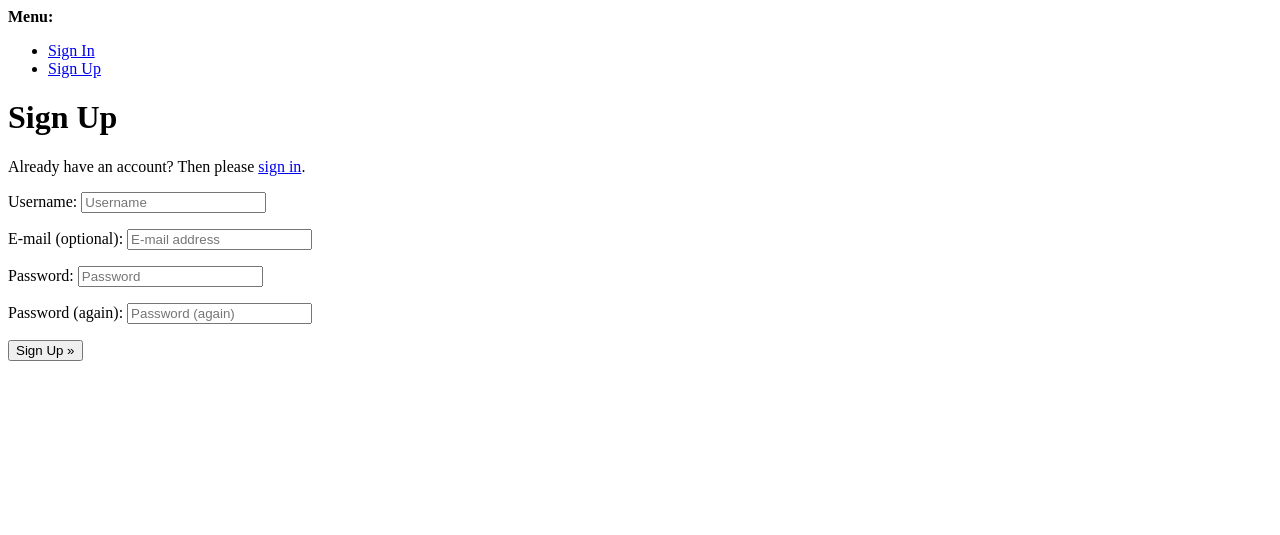
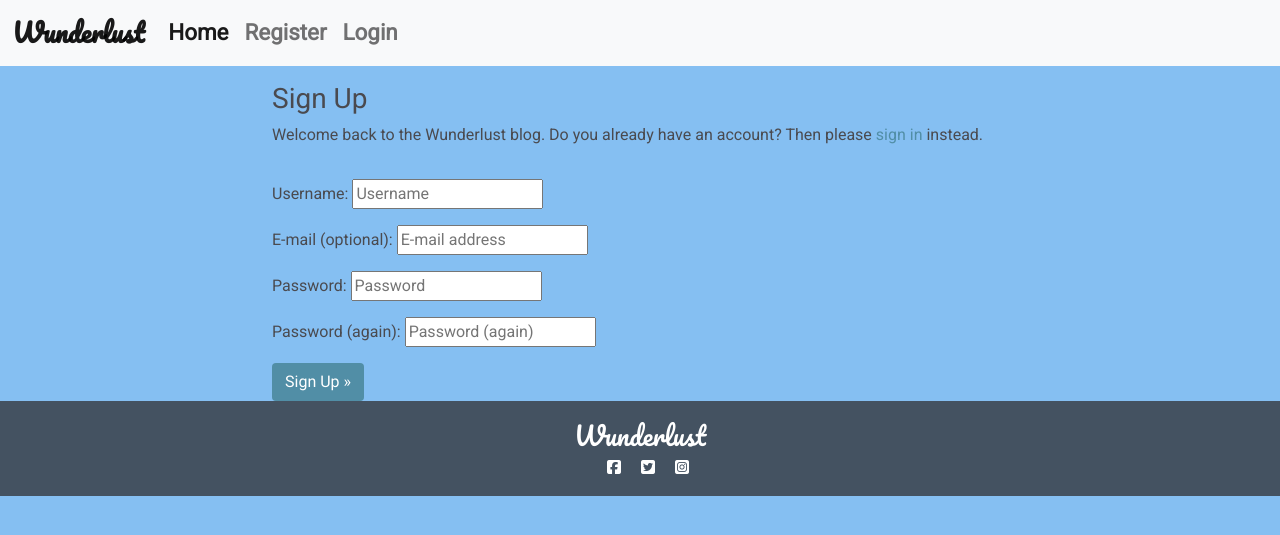
Before and after one commit to Lucy-Glanville-Brown/travel-blog, a Django app: page /accounts/signup/ in a window 1280 px wide. Shown: the top 535 px of the page. Run offline with Django 4.2, Linux system fonts and the light colour scheme; some libraries are stand-ins or nearby versions.

Commit message:
Update account/signup.html template

```diff
--- a/templates/account/logout.html
+++ b/templates/account/logout.html
@@ -21,7 +21,7 @@
         {% if redirect_field_value %}
         <input type="hidden" name="{{ redirect_field_name }}" value="{{ redirect_field_value }}"/>
         {% endif %}
-        <button type="submit">{% trans 'Sign Out' %}</button>
+        <button class="btn btn-signup right" type="submit">{% trans 'Sign Out' %}</button>
       </form>
     </div>
   </div>
--- a/templates/account/signup.html
+++ b/templates/account/signup.html
@@ -1,21 +1,31 @@
-{% extends "account/base.html" %}
+{% extends "base.html" %}
 
 {% load i18n %}
 
 {% block head_title %}{% trans "Signup" %}{% endblock %}
 
 {% block content %}
-<h1>{% trans "Sign Up" %}</h1>
+<div class="container">
+  <div class="row">
+    <div class="col-md-8 mt-3 offset-md-2">
+      <h3>{% trans "Sign Up" %}</h3>
 
-<p>{% blocktrans %}Already have an account? Then please <a href="{{ login_url }}">sign in</a>.{% endblocktrans %}</p>
+      <p>{% blocktrans %}Welcome back to the Wunderlust blog. Do you already have an account? Then please <a class="link" href="{{ login_url }}">sign in</a> instead.{% endblocktrans %}</p>
 
+    </div>
+  </div>
+  <div class="row">
+    <div class="col-md-8 mt-3 offset-md-2">
       <form class="signup" id="signup_form" method="post" action="{% url 'account_signup' %}">
         {% csrf_token %}
         {{ form.as_p }}
         {% if redirect_field_value %}
         <input type="hidden" name="{{ redirect_field_name }}" value="{{ redirect_field_value }}" />
         {% endif %}
-  <button type="submit">{% trans "Sign Up" %} &raquo;</button>
+        <button class="btn btn-signup right" type="submit">{% trans "Sign Up" %} &raquo;</button>
       </form>
+    </div>
+  </div>
+</div>
 
 {% endblock %}
```
Lines whose indentation alone changed are shown as unchanged.
